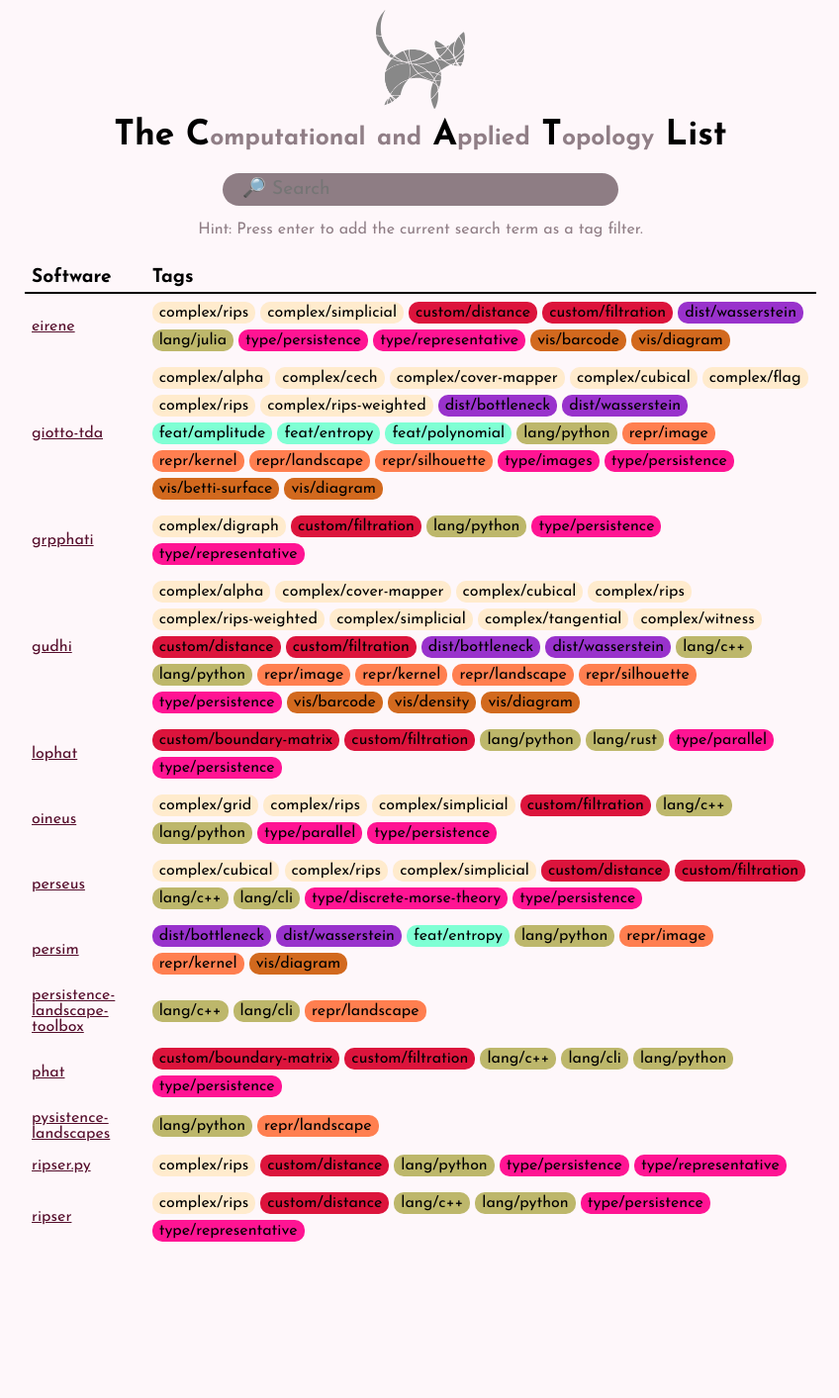
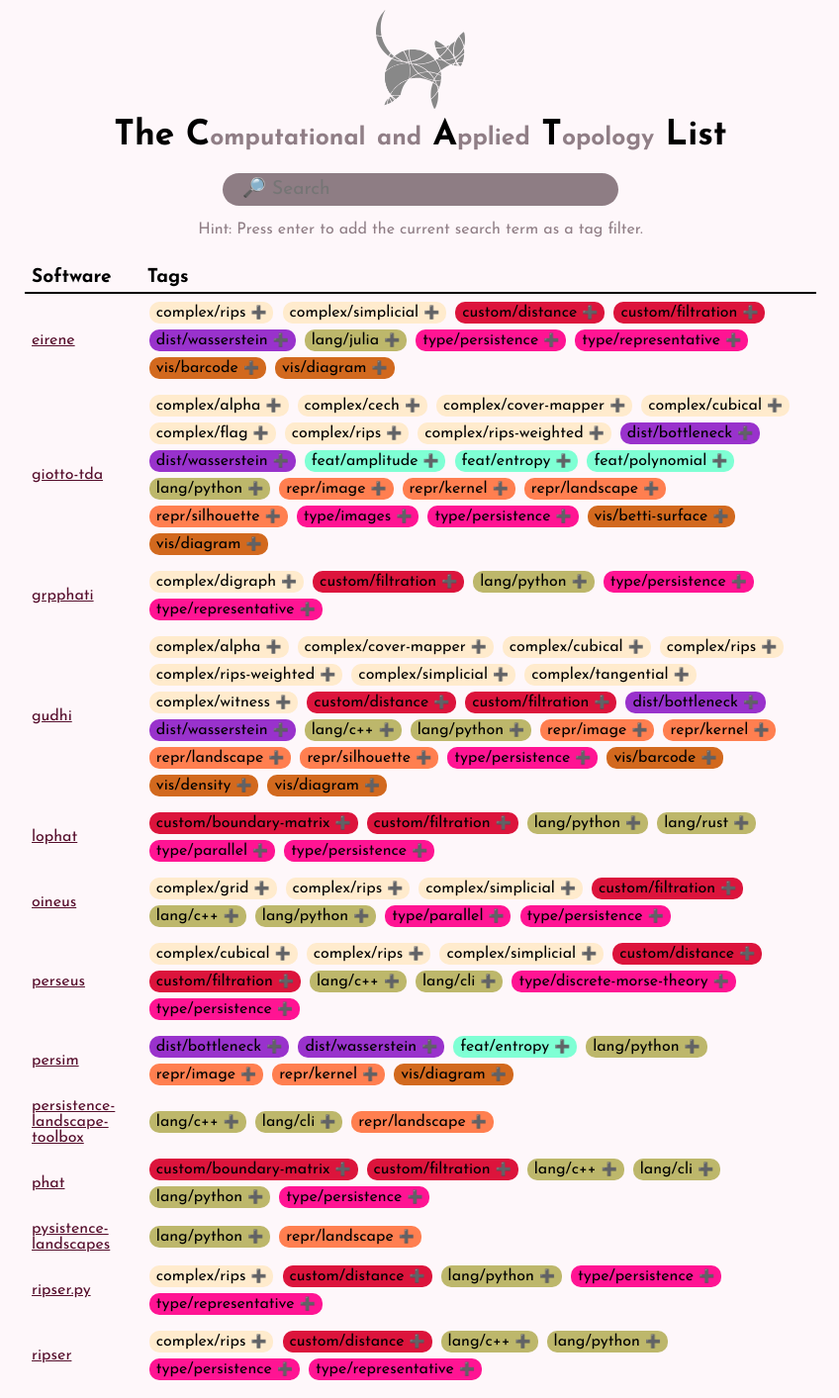
Before and after one commit to cat-list/cat-list.github.io, a Jekyll site: the page built from index.html, in a window 1280 px wide. Shown: the whole page at 99% size, without its empty margins (215-1063 px from the left). Built offline with Jekyll 4.4.1, drawn with Linux system fonts in a browser that asks for light colours; comment, search, counter and statistics services are not loaded; before the commit the page ends 1273 px from its top, so only the background shows below that.

Commit message:
Tag search links on software page

```diff
--- a/_layouts/software.html
+++ b/_layouts/software.html
@@ -27,6 +27,8 @@
     {% assign tag_list = page.tags | sort %}
     {% for tag in tag_list %}
         {%- assign tag_main = tag | split:"/" | first -%}
-        <span class="TAG_{{ tag_main }} pill">{{ tag  }}</span>
-    {% endfor %}
+        <span class="TAG_{{ tag_main }} pill"><a href="/?filter_tags={{ tag }}">{{ tag }}</a></span>
+        <!-- This is here to allow wrapping points -->
+        <span></span>
+    {%- endfor -%}
 </p>
--- a/css/main.scss
+++ b/css/main.scss
@@ -169,6 +169,12 @@
     padding: 3px 7px;
     border-radius: 10px;
     white-space: nowrap;
+    margin: 0 2px;
+
+    a {
+        color: inherit;
+        text-decoration: none;
+    }
 
     &.TAG_complex {
         background-color: blanchedalmond;
@@ -201,15 +207,25 @@
     &.TAG_repr {
         background-color: coral;
     }
+
+    button{
+        font-size: 0.8em;
+        background: none;
+        color: inherit;
+        border: none;
+        padding: 0;
+        cursor: pointer;
+        outline: inherit;
+    }
 }
 
 span.large_pill{
     background-color: $hover;
     padding: 5px 12px;
     border-radius: 20px;
-    white-space: nowrap;
     font-size: 1.2em;
 }
+
 
 a.nodec {
     text-decoration: none;
--- a/index.html
+++ b/index.html
@@ -32,8 +32,7 @@
         {% assign tag_list = software.tags | sort %}
         {% for tag in tag_list %}
             {%- assign tag_main = tag | split:"/" | first -%}
-            <span class="TAG_{{ tag_main}} pill"
-                  onclick="javascript:addTag('{{ tag }}')">{{ tag  }}</span>
+            <span class="TAG_{{ tag_main}} pill">{{ tag }} <button onclick="addTag('{{ tag }}')" class="add-button">➕</button></span>
         {% endfor %}
         </td>
     </tr>
--- a/js/search.js
+++ b/js/search.js
@@ -17,7 +17,10 @@
       filter_tags: STATE.filter_tags,
     };
     const usp = new URLSearchParams(history_state);
-    const query_string = '/?' + usp.toString();
+    var query_string = '/?' + usp.toString();
+    if (STATE.query.length == 0 && STATE.filter_tags.length == 0) {
+      query_string = '/';
+    }
     window.history.replaceState(history_state, '', query_string);
   }
 
@@ -36,10 +39,12 @@
         let main_tag = f_tag.split('/')[0];
         elem.classList.add('TAG_' + main_tag);
         elem.classList.add('pill');
-        let delete_elem = document.createElement('span');
-        delete_elem.innerHTML = '🗑️';
-        delete_elem.classList.remove('delete_button');
-        delete_elem.onclick = (e) => {
+        let delete_elem = document.createElement('button');
+        delete_elem.innerHTML = '➖';
+        delete_elem.classList.add('pill_button');
+        elem.innerHTML = f_tag + ' ';
+        elem.appendChild(delete_elem);
+        elem.onclick = (e) => {
           console.log(STATE.filter_tags);
           const index = STATE.filter_tags.indexOf(f_tag);
           console.log(index);
@@ -48,8 +53,6 @@
             UPDATE();
           }
         };
-        elem.innerHTML = f_tag + ' ';
-        elem.appendChild(delete_elem);
         filter_tags.appendChild(elem);
       });
       filter_tags.classList.remove('hidden');
@@ -88,8 +91,8 @@
   };
 })();
 
-function addTag(tag_name) {
-  STATE.filter_tags.push(tag_name);
+function addTag(new_tag) {
+  STATE.filter_tags.push(new_tag);
   UPDATE();
 }
 
@@ -181,4 +184,6 @@
   ]);
 }
 
-SETUP().then(UPDATE);
+window.onload = function () {
+  SETUP().then(UPDATE);
+};
```
